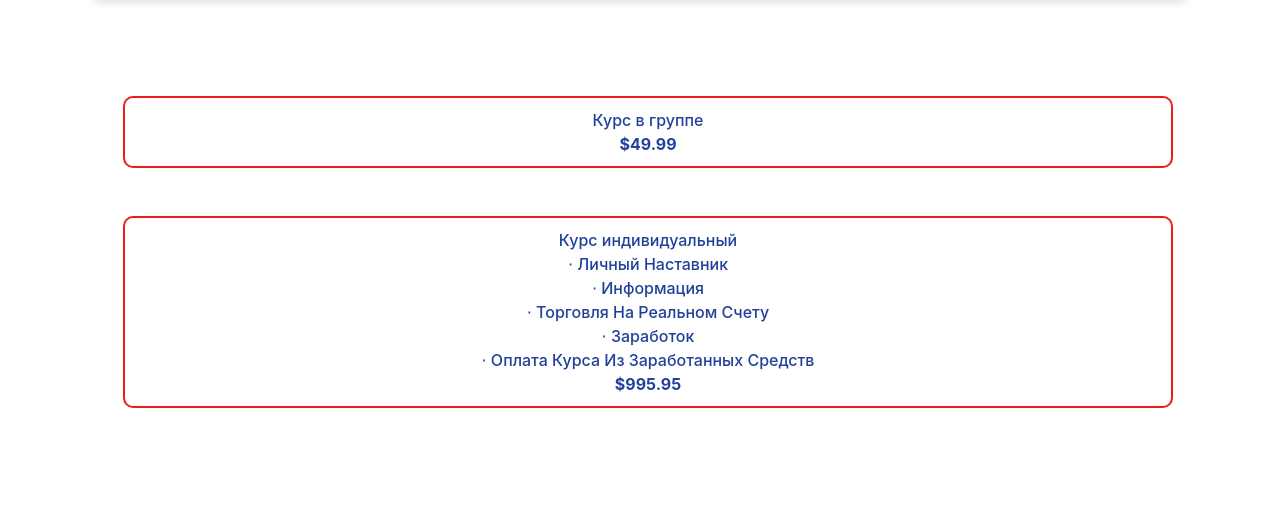
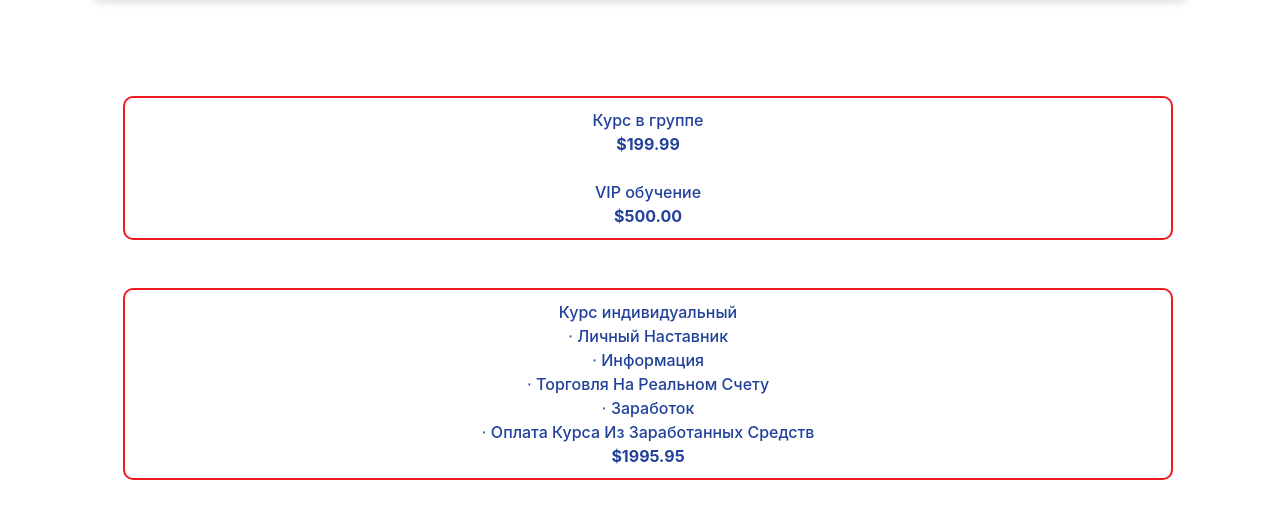
Before and after one commit to Dsibe/abtco, a Django app: page /trading-ru/ in a window 1280 px wide. Shown: the part 139-658 px from the top of the page. Run offline with Django 3.2, Linux system fonts and the light colour scheme; some libraries are stand-ins or nearby versions.

Commit message:
'views.py'

```diff
--- a/abtco/settings.py
+++ b/abtco/settings.py
@@ -11,7 +11,7 @@ SECRET_KEY = os.environ.get(
     'DJANGO_SECRET_KEY', 'cg#p$g+j9tax!#a3cup@1$8obt2_+&k3q+pmu)5%asj6yjpkag')
 
 # SECURITY WARNING: don't run with debug turned on in production!
-DEBUG = True
+DEBUG = False
 
 ALLOWED_HOSTS = [
     'www.abtco.us',
--- a/main/templates/main/trading_ru.html
+++ b/main/templates/main/trading_ru.html
@@ -2,9 +2,8 @@
 
 {% block content %}
 
-
-<style>
-  .btn-hover:hover {
+  <style>
+    .btn-hover:hover {
     background-color: #ED1C24 !important;
     color: white !important;
 
@@ -41,14 +40,16 @@
 
     <a href="{% url 'trading-ru-g' %}" style="text-align: center;" class="row-eq-height mr-2 ml-2 mt-5 col-12">
       <p style="font-weight: 500" class="btn-hover">
-        Курс в группе<br><strong>$49.99</strong>
+        Курс в группе<br><strong>$199.99</strong>
+        <br><br>
+        VIP обучение<br><strong>$500.00</strong>
       </p>
     </a>
 
 
     <a href="{% url 'trading-ru-i' %}" style="text-align: center;" class="row-eq-height mr-2 ml-2 mt-5 col-12">
       <p style="font-weight: 500" class="btn-hover">
-        Курс индивидуальный<br>⋅ Личный Наставник<br>⋅ Информация<br>⋅ Торговля На Реальном Счету<br>⋅ Заработок<br>⋅ Оплата Курса Из Заработанных Средств<br><strong>$995.95</strong>
+        Курс индивидуальный<br>⋅ Личный Наставник<br>⋅ Информация<br>⋅ Торговля На Реальном Счету<br>⋅ Заработок<br>⋅ Оплата Курса Из Заработанных Средств<br><strong>$1995.95</strong>
       </p>
     </a>
   </div>
--- a/main/views.py
+++ b/main/views.py
@@ -211,7 +211,8 @@ def trading_ru_g(request):
 
 После оплаты вы получите доступ к полному курсу по расписанию,
 согласно выбранной вами группы.
-Стоимость полного курса составляет — 49.99$
+Стоимость полного курса составляет — $199.99
+<strong style="color: #F32A2E">Индивидуальное VIP обучение — $500.00</strong>, дополнительная информацию по запросу <a href="http://www.abtco.us/contact-us/">contact us</a>.
 """
     return render(request, r'main/trading_ru_g.html', context={'body': body})
 
```
Also changed, not shown: main/templates/main/trading_ru_i.html (+7 -6 lines).
